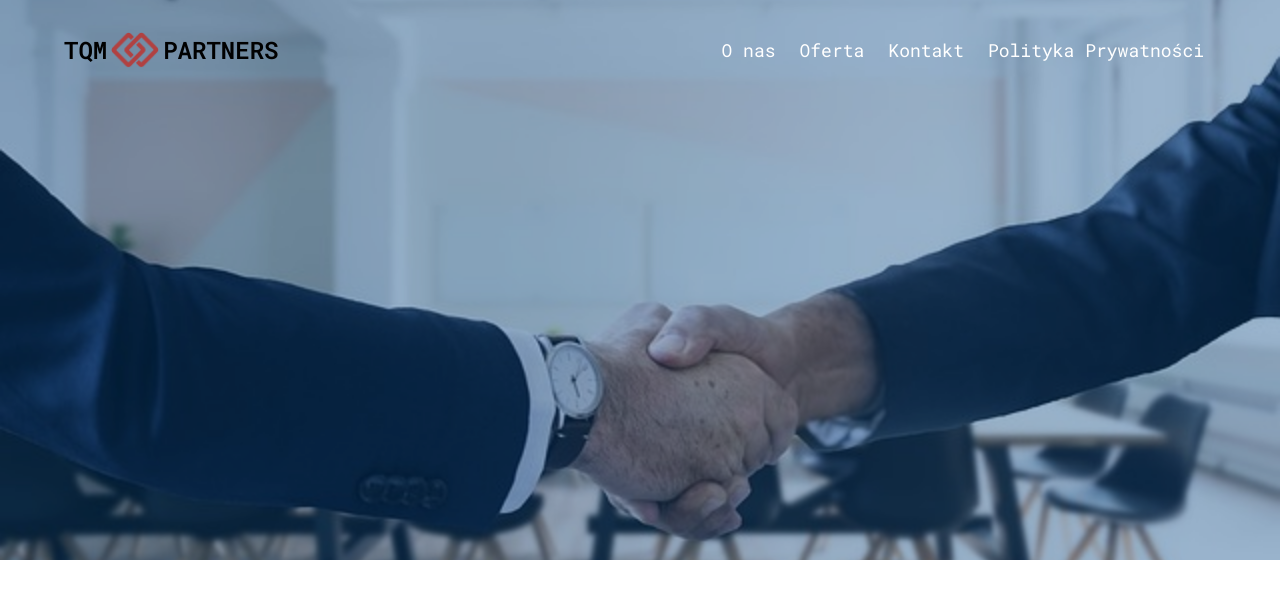
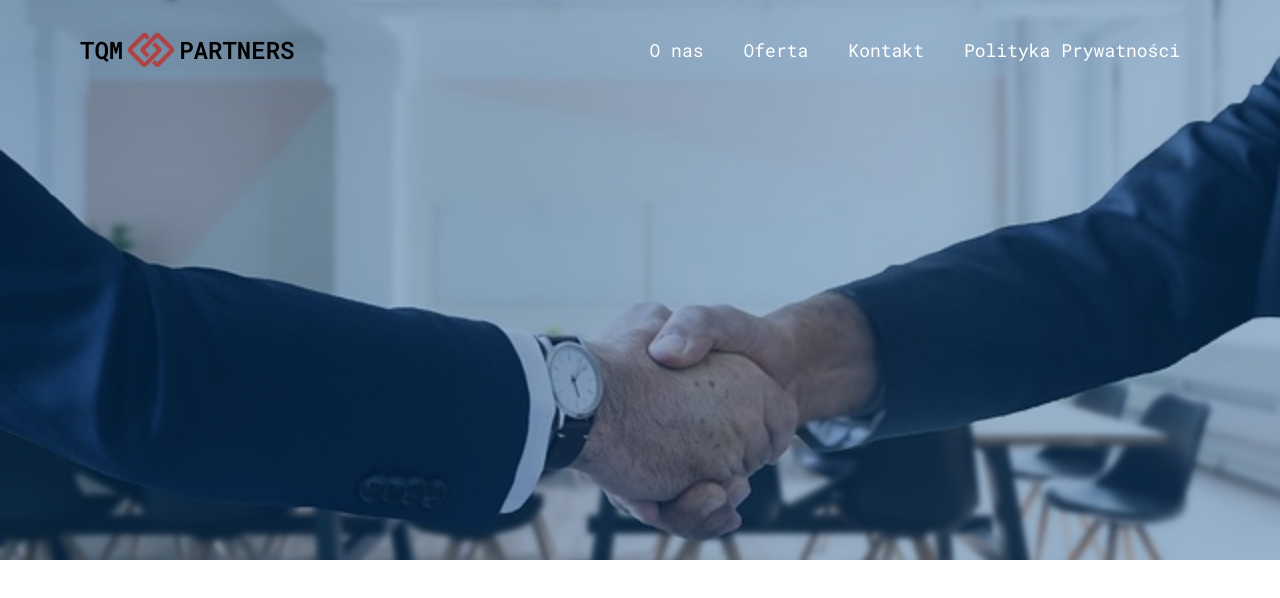
Before and after one commit to SoT03/tqm, a Next.js app: page / in a window 1280 px wide. Shown: the top 598 px of the page. Built offline with nearby package versions, Linux system fonts and the light colour scheme.

Commit message:
finished navbar ftm

```diff
--- a/components/layout/navbar.tsx
+++ b/components/layout/navbar.tsx
@@ -28,7 +28,7 @@ const Navbar = () => {
 	return (
 		<nav className='fixed top-0 left-0 w-full text-lg bg-blue-300 bg-opacity-35  md:bg-transparent   z-10'>
 			<div className='wrapper'>
-				<div className='py-4 px-6 flex items-center justify-between'>
+				<div className='py-4 px-6 flex items-center justify-between lg:px-10'>
 					<Link
 						href={'/'}
 						className='flex items-center uppercase font-semibold'>
@@ -66,10 +66,10 @@ const Navbar = () => {
 										isOpen
 											? 'opacity-100 translate-x-0'
 											: ' translate-x-full opacity-0'
-									} md:opacity-100 md:border-none md:translate-x-0 md:mx-3`}>
+									} md:opacity-100 md:border-none md:translate-x-0 md:mx-3 lg:mx-5`}>
 									<Link
 										href={link.link}
-										className={`block py-5 bg-blue-400 cursor-pointer z-100  text-xl md:bg-transparent  md:text-lg`}>
+										className={`block py-5 bg-blue-400 cursor-pointer z-100  text-xl md:bg-transparent  md:text-lg hover:text-red-700 transition-colors duration-300`}>
 										{link.name}
 									</Link>
 								</li>
```
